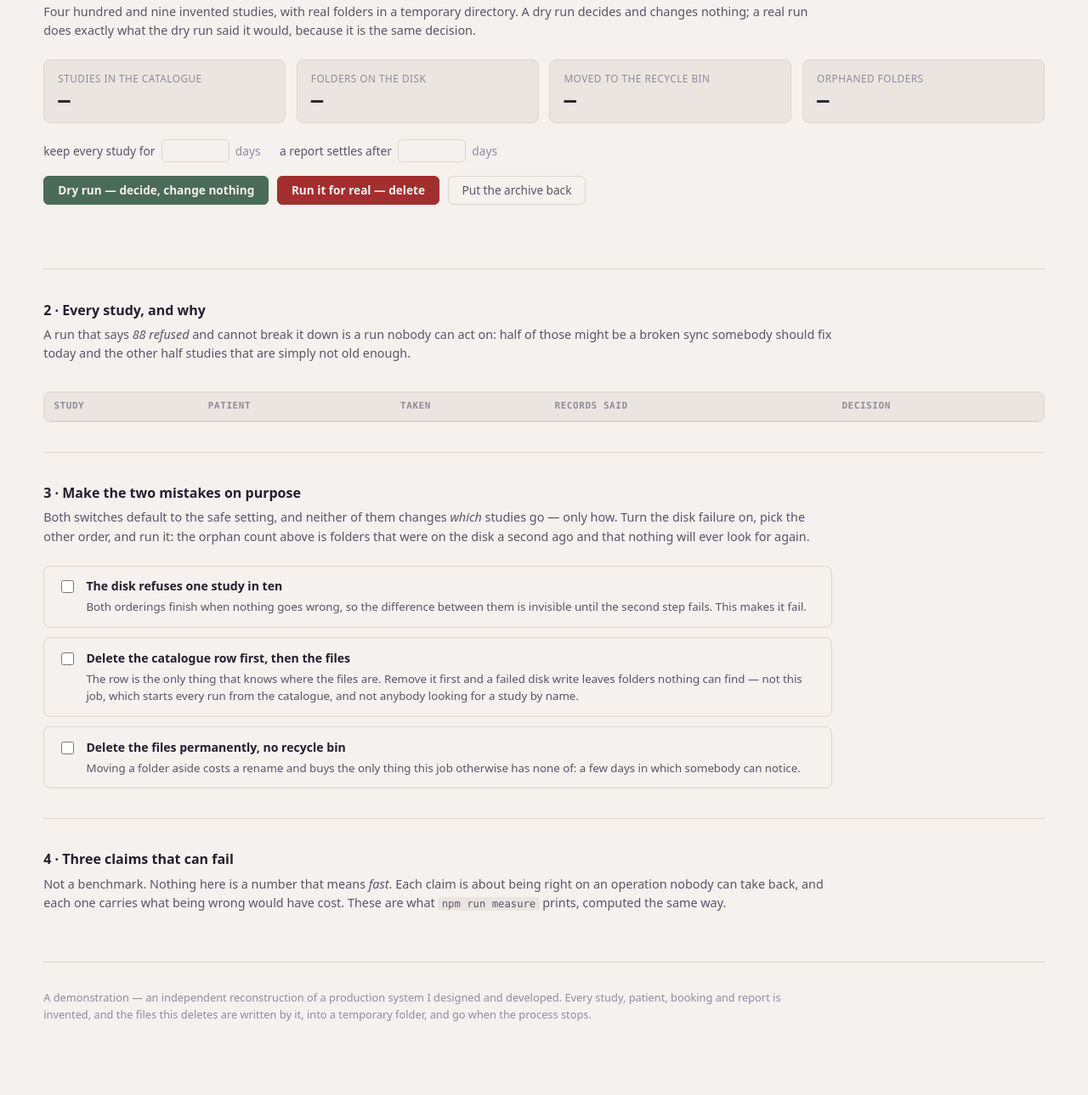
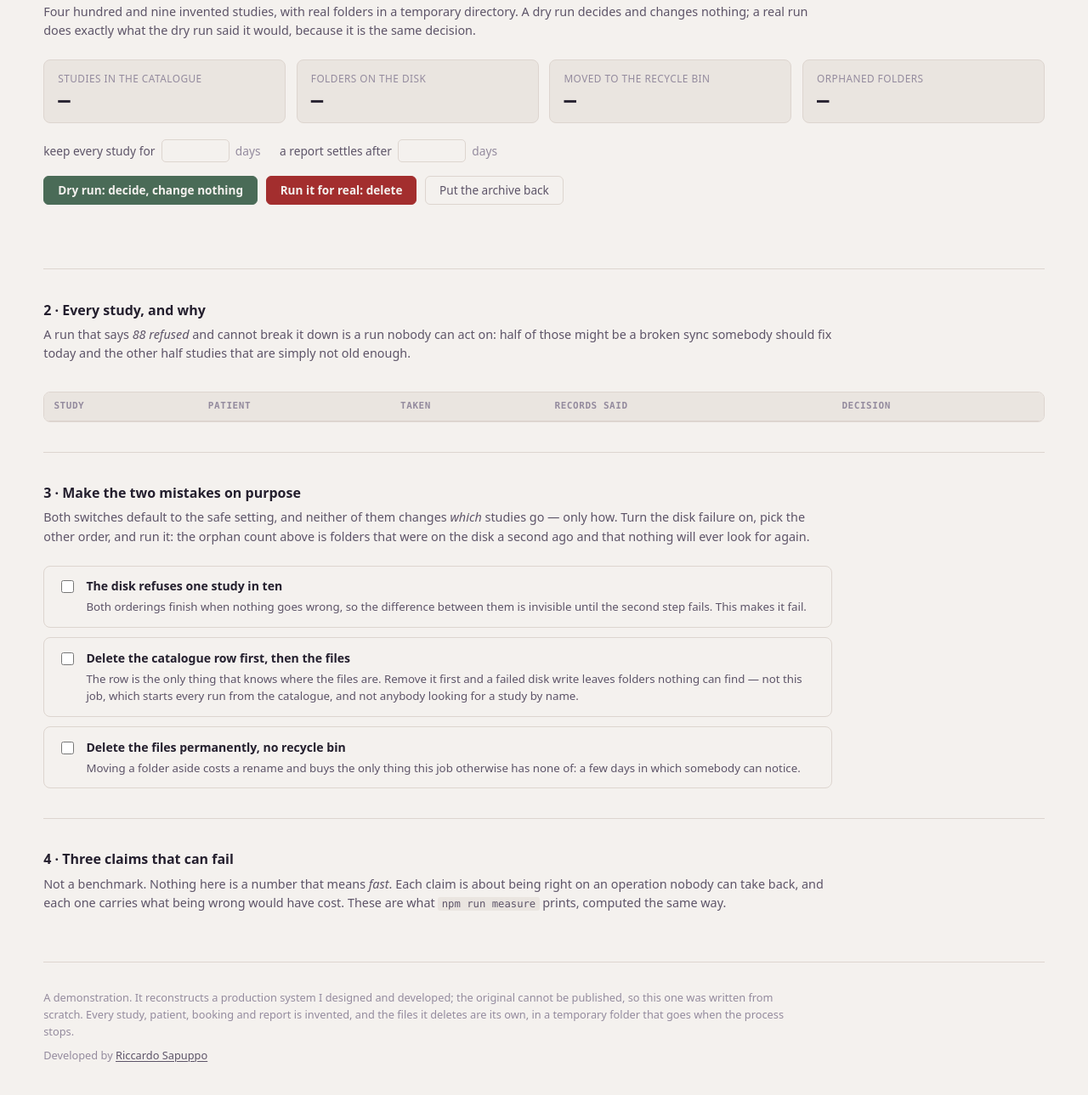
Before and after one commit to riccardosapuppo/pacs-maintenance-tasker, a website: page public/index.html in a window 1280 px wide. Shown: the part 189-1478 px from the top of the page at 85% size. Drawn offline with Linux system fonts and the light colour scheme; no server answers.

Commit message:
The footer said what this is, never why the original is missing
The line under every demonstration named the thing and named what was invented
in it, and stopped there. It never said why there is a reconstruction at all,
which is the half that matters: the original cannot be published. Somebody who
opens one of these from a direct link never sees the README, so that sentence
existed nowhere they would look.

The same words now open every one of the fourteen interfaces in this portfolio,
character for character, whether the footer lives in an index.html, an Angular
template, a Razor page, a PHP view or a React component.

The name in the signature is a link to the profile, opening in its own tab.
It carries rel=noopener, and that is not decoration: without it the page that
opens gets a handle on this one and can navigate it somewhere else. It does not
carry nofollow, because unlike the link out to a client's live site, this one is
meant to be followed.

The dash was a tic here too. Twenty-three of them on one page, eighty-five
across the eight HTML ones, and this is where somebody actually looks rather
than on GitHub. Most are gone by rewriting the sentence; the ones that stayed
are all the same case, a parenthesis that already holds commas of its own,
where a comma cannot do the work. The proof it was rewritten and not
substituted is the length: the visible text got shorter.

```diff
--- a/public/console.css
+++ b/public/console.css
@@ -605,3 +605,38 @@ main {
 .foot p {
   margin: 0;
 }
+
+/* The signature line. The version stays out of it: this page already says what
+   it is at the top, and a number nobody can check adds nothing here. */
+.foot .by {
+  margin: 0.55rem 0 0;
+}
+
+/* The name is the only link in this footer, and the footer is the quietest text
+   on the page — so an anchor left to itself would arrive system blue and read as
+   pasted in. It takes no new colour: it steps up one stop, from the --ink-faint
+   the rest of the footer is set in to the --ink-soft this console already uses
+   for secondary text. That lift is visible but it is not a signal anybody should
+   have to trust at 0.8rem, so the underline is there before the pointer is, thin
+   and set low enough to clear the descenders. Hover goes the last step to --ink,
+   the way the quiet button darkens. The focus ring is the one the buttons wear,
+   and the radius only keeps it from cutting the corners of a small word.
+   The transition is a colour change and nothing else, and the reduced-motion
+   rule at the top of this file switches it off with everything else. */
+.foot .by a {
+  color: var(--ink-soft);
+  text-decoration: underline;
+  text-decoration-thickness: 1px;
+  text-underline-offset: 0.18em;
+  border-radius: 3px;
+  transition: color 0.15s ease;
+}
+
+.foot .by a:hover {
+  color: var(--ink);
+}
+
+.foot .by a:focus-visible {
+  outline: 2px solid var(--ink);
+  outline-offset: 2px;
+}
--- a/public/index.html
+++ b/public/index.html
@@ -3,7 +3,7 @@
   <head>
     <meta charset="utf-8" />
     <meta name="viewport" content="width=device-width, initial-scale=1" />
-    <title>PACS Maintenance Tasker — a deletion you cannot take back</title>
+    <title>PACS Maintenance Tasker: a deletion you cannot take back</title>
     <link rel="icon" href="/mark.svg" type="image/svg+xml" />
     <!-- The same ground as the favicon and the stylesheet: a tab strip in one
          colour and an icon in another is the sort of thing nobody reports and
@@ -85,8 +85,8 @@
         </div>
 
         <div class="doing">
-          <button class="do" data-dry>Dry run — decide, change nothing</button>
-          <button class="do danger" data-real>Run it for real — delete</button>
+          <button class="do" data-dry>Dry run: decide, change nothing</button>
+          <button class="do danger" data-real>Run it for real: delete</button>
           <button class="do quiet" data-reset>Put the archive back</button>
         </div>
 
@@ -187,11 +187,13 @@
 
       <footer class="foot">
         <p>
-          A demonstration — an independent reconstruction of a production system I
-          designed and developed. Every study, patient, booking and report is invented,
-          and the files this deletes are written by it, into a temporary folder, and go
-          when the process stops.
+          A demonstration. It reconstructs a production system I designed and
+          developed; the original cannot be published, so this one was written
+          from scratch. Every study, patient, booking and report is invented, and
+          the files it deletes are its own, in a temporary folder that goes when
+          the process stops.
         </p>
+        <p class="by">Developed by <a href="https://github.com/riccardosapuppo" target="_blank" rel="noopener noreferrer">Riccardo Sapuppo</a></p>
       </footer>
     </main>
 
```
Also changed, not shown: docs/a-dry-run.png, docs/console.png, docs/orphans.png, docs/silence.png.
